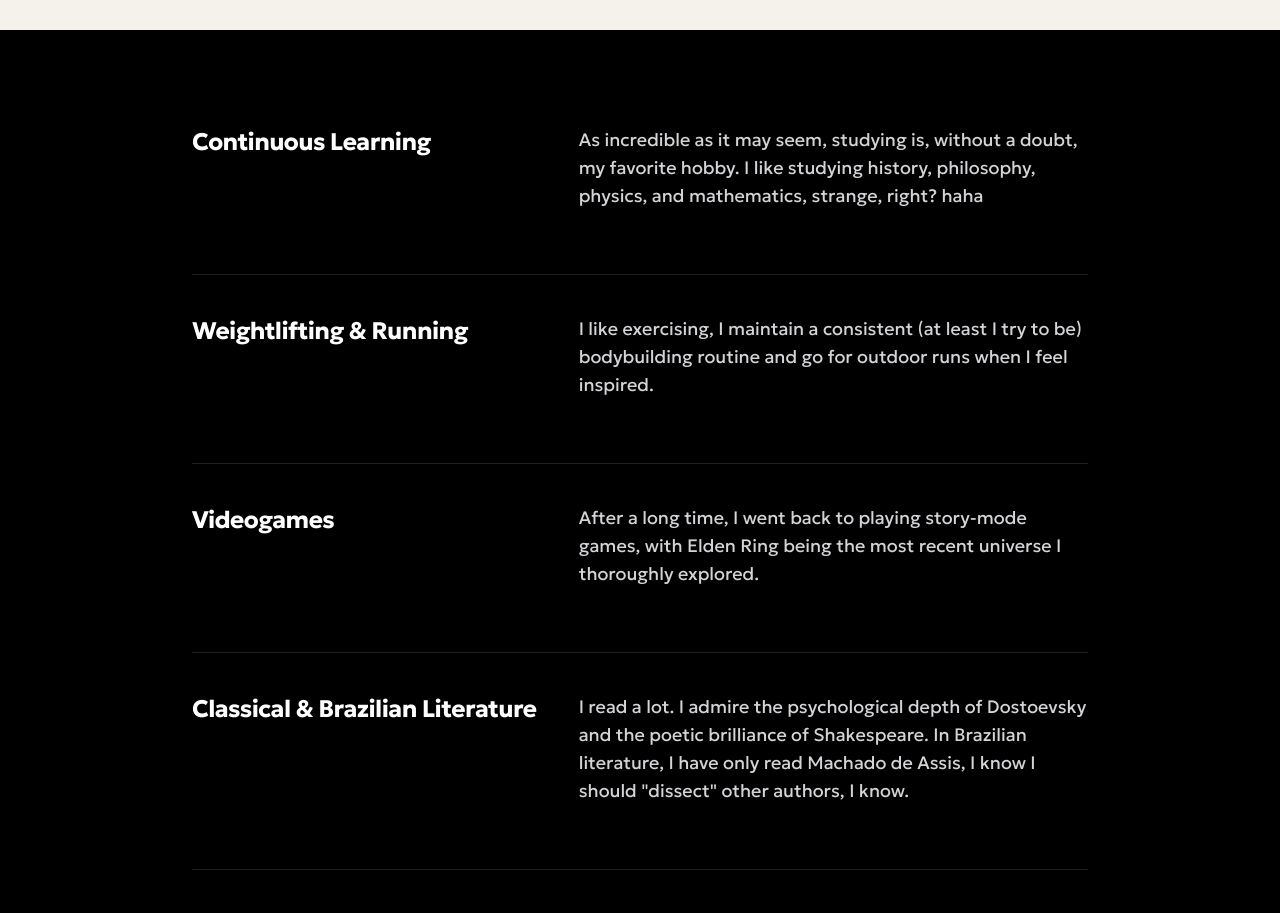
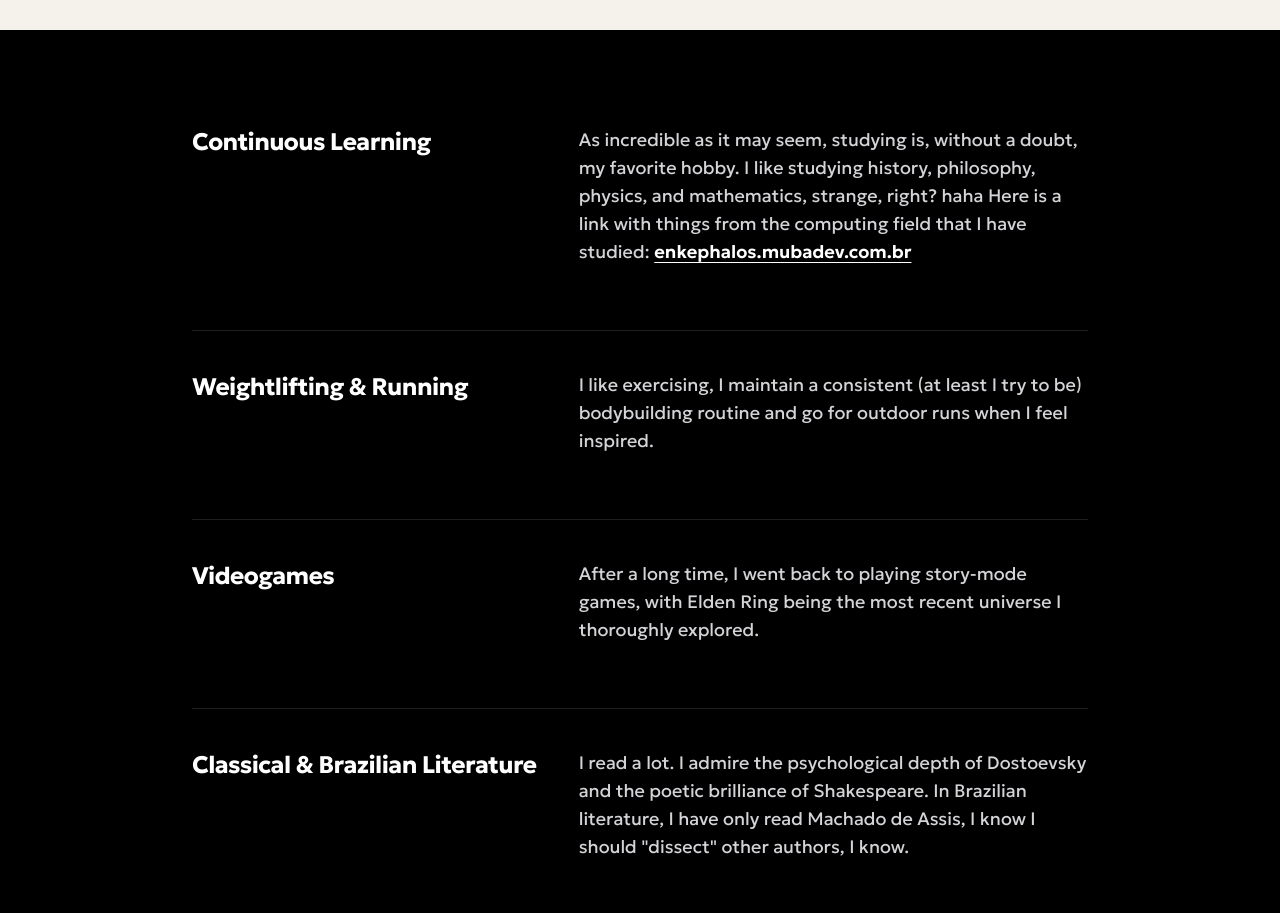
Before and after one commit to murilofsouzaa/mubadev, a React (Vite) app: page / in a window 1280 px wide. Shown: the part 6540-7453 px from the top of the page. Built offline with nearby package versions, Linux system fonts and the light colour scheme; a web font is replaced by a local one.

Commit message:
feat(about): add Enkephalos link at end of Estudo Contínuo section

```diff
--- a/src/components/BeyondWorkSection.tsx
+++ b/src/components/BeyondWorkSection.tsx
@@ -9,7 +9,31 @@ export const BeyondWorkSection: React.FC = () => {
     {
       id: 'study',
       title: t.beyondWork.studyTitle,
-      description: t.beyondWork.studyText,
+      description: language === 'pt' ? (
+        <>
+          {t.beyondWork.studyText} Aqui segue um link de coisas da área da computação que estudei:{' '}
+          <a
+            href="https://enkephalos.mubadev.com.br"
+            target="_blank"
+            rel="noopener noreferrer"
+            className="text-text font-semibold underline underline-offset-4 hover:opacity-60 transition-opacity inline-block"
+          >
+            enkephalos.mubadev.com.br
+          </a>
+        </>
+      ) : (
+        <>
+          {t.beyondWork.studyText} Here is a link with things from the computing field that I have studied:{' '}
+          <a
+            href="https://enkephalos.mubadev.com.br"
+            target="_blank"
+            rel="noopener noreferrer"
+            className="text-text font-semibold underline underline-offset-4 hover:opacity-60 transition-opacity inline-block"
+          >
+            enkephalos.mubadev.com.br
+          </a>
+        </>
+      ),
     },
     {
       id: 'exercise',
```
